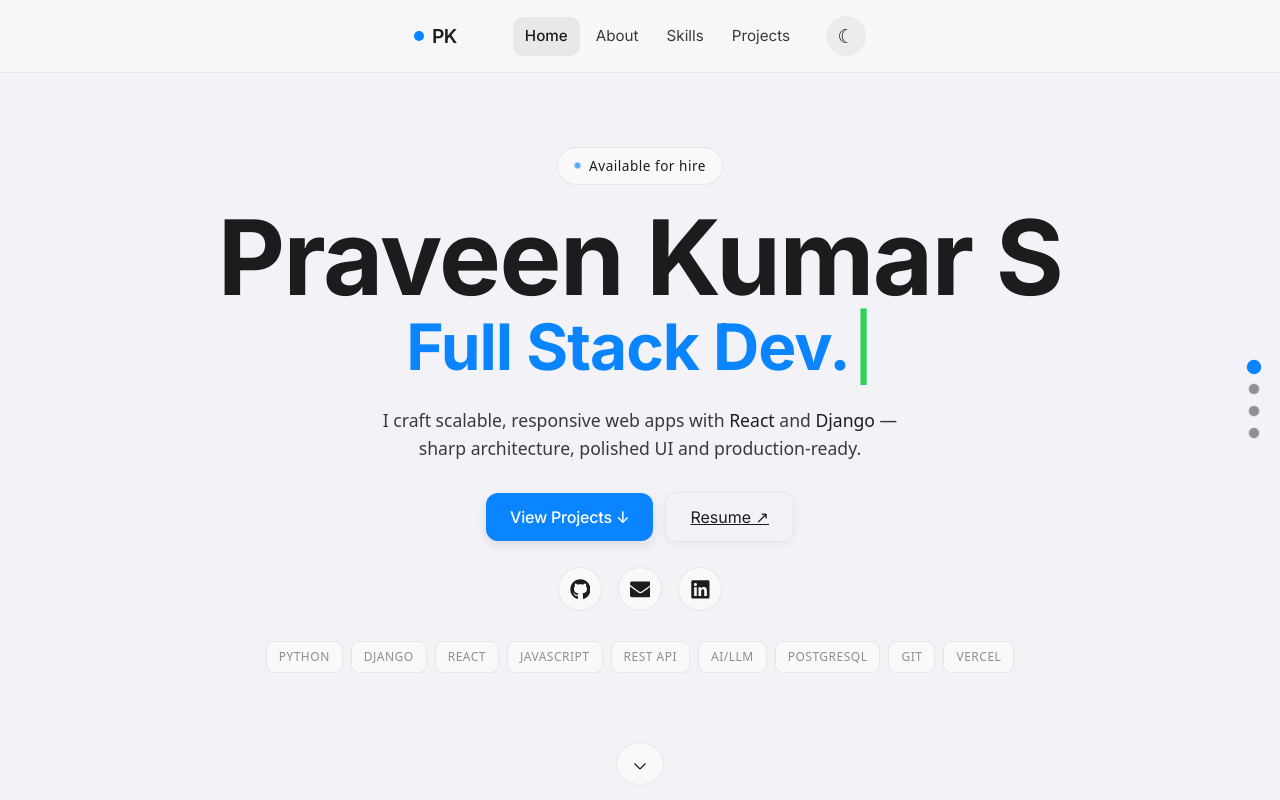
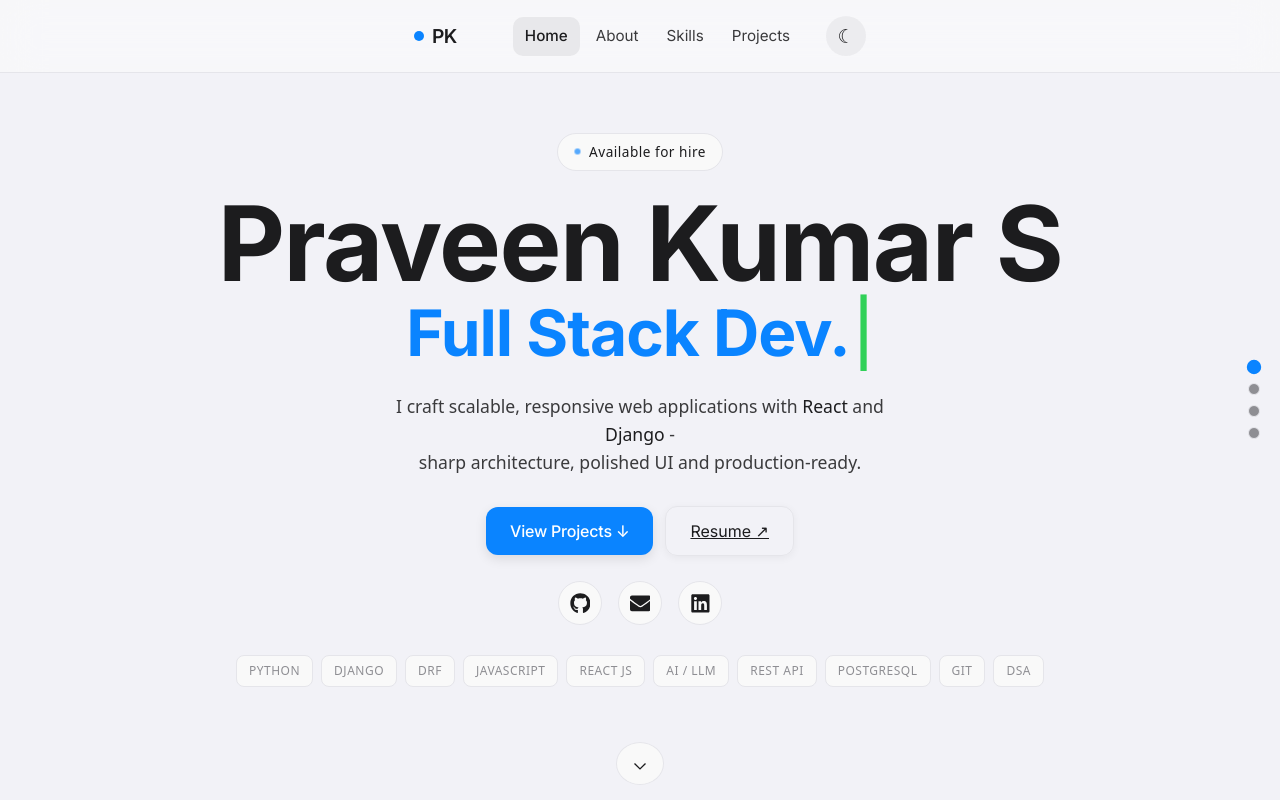
Before and after one commit to PraveenSankar03/Portfolio, a React (Create React App) app: page / in a window 1280 px wide. Built offline with nearby package versions, Linux system fonts and the light colour scheme.

Commit message:
minor changes

```diff
--- a/src/App.js
+++ b/src/App.js
@@ -17,7 +17,7 @@ const PROJECTS = [
     label: "AI · LLM",
     title: "Privacy First Local LLM Orchestration Engine",
     subtitle: "Fully offline. Zero cost. Complete privacy.",
-    desc: "Architected a fully offline AI engine powered by a local LLM (Qwen 4B via Ollama). Reduced API cost to absolute zero and maximized user data privacy with complete autonomy — no cloud, no telemetry. Built a ChatGPT-style React UI with persistent session memory and real-time chat. Eliminated third-party orchestration overhead by building a custom Django REST layer for message routing, session state, and LLM inference.",
+    desc: "Architected a fully offline AI engine powered by a local LLM (Qwen 4B via Ollama). Reduced API cost to absolute zero and maximized user data privacy with complete autonomy - no cloud, no telemetry. Built a ChatGPT-style React UI with persistent session memory and real-time chat. Eliminated third-party orchestration overhead by building a custom Django REST layer for message routing, session state, and LLM inference.",
     tech: ["Ollama", "Django", "React", "CSS3"],
     github: "https://github.com/PraveenSankar03/local-llm-assistant",
     accent: "#007AFF",
@@ -40,7 +40,7 @@ const PROJECTS = [
     label: "AI · DEVELOPER TOOL",
     title: "AI Powered Coding Intelligence Studio",
     subtitle: "Write. Explain. Fix. Powered by Gemini.",
-    desc: "Built a tri-mode code intelligence engine — GENERATE creates code from a natural language prompt, EXPLAIN dissects logic line by line, and DEBUG pinpoints bugs and surfaces fixes — all via Gemini 2.5 Flash and a Django REST backend in under 5 seconds. Designed the React frontend for zero page reloads and instant mode switching. Validated prompt stability across Python, JavaScript, C++, Java, and PHP.",
+    desc: "Built a tri-mode code intelligence engine - GENERATE creates code from a natural language prompt, EXPLAIN dissects logic line by line, and DEBUG pinpoints bugs and surfaces fixes. Everything via Gemini 2.5 Flash and a Django REST backend in under 5 seconds. Designed the React frontend for zero page reloads and instant mode switching. Validated prompt stability across Python, JavaScript, C++, Java, and PHP.",
     tech: ["Django", "Python", "React", "Gemini API"],
     github: "https://github.com/PraveenSankar03/AI-code-explainer-debugger",
     accent: "#34C759",
@@ -63,7 +63,7 @@ const PROJECTS = [
     label: "DJANGO · FULL STACK",
     title: "Full Stack Social Microblogging Platform",
     subtitle: "Post. Follow. Connect.",
-    desc: "Engineered a full-stack microblogging platform with Django-allauth handling registration, login, and session lifecycle — keeping the entire auth flow under framework-native control. Modeled normalized database schemas with ownership-based access control, enabling post creation, follow/unfollow, and ensuring only post authors can edit or delete their own content.",
+    desc: "Engineered a full-stack microblogging platform with Django-allauth handling registration, login, and session lifecycle - keeping the entire auth flow under framework-native control. Modeled normalized database schemas with ownership-based access control, enabling post creation, follow/unfollow, and ensuring only post authors can edit or delete their own content.",
     tech: ["Django", "Python", "JavaScript", "SQLite"],
     github: "https://github.com/PraveenSankar03/django-social-media",
     accent: "#FF9500",
@@ -110,7 +110,7 @@ const PROJECTS = [
     label: "REACT · CHAINED APIs",
     title: "Location Based Weather Dashboard",
     subtitle: "City in. Weather out. Two APIs, one flow.",
-    desc: "Implemented smart chained API calls — a Geocoding API first translates a city name into coordinates, which then feeds the Open-Meteo weather API for real-time forecast data. Built full error handling for invalid cities, network failures, and empty states. Deployed live on Vercel.",
+    desc: "Implemented smart chained API calls - a Geocoding API first translates a city name into coordinates, which then feeds the Open-Meteo weather API for real-time forecast data. Built full error handling for invalid cities, network failures, and empty states. Deployed live on Vercel.",
     tech: ["React", "JavaScript", "Open-Meteo", "CSS3"],
     github: "https://github.com/PraveenSankar03/weather-fetcher-using-react",
     live: "https://weather-fetcher-using-react.vercel.app/",
@@ -516,8 +516,8 @@ function Home({ scrollTo }) {
           animate={{ opacity: 1, y: 0 }}
           transition={{ delay: 0.55, duration: 0.8 }}
         >
-          I craft scalable, responsive web apps with <strong>React</strong> and{" "}
-          <strong>Django</strong> —<br />
+          I craft scalable, responsive web applications with <strong>React</strong> and{" "}
+          <strong>Django</strong> -<br />
           sharp architecture, polished UI and production-ready.
         </motion.p>
 
@@ -549,7 +549,7 @@ function Home({ scrollTo }) {
           >
             <FaGithub />
           </a>
-          <a href="mailto:praveensankar3333@gmail.com" className="soc-icon">
+          <a href="https://mail.google.com/mail/?view=cm&fs=1&to=praveensankar3333@gmail.com" target="blank" className="soc-icon">
             <FaEnvelope />
           </a>
           <a
@@ -571,13 +571,14 @@ function Home({ scrollTo }) {
           {[
             "Python",
             "Django",
-            "React",
+            "DRF",
             "JavaScript",
+            "React JS",
+            "AI / LLM",
             "REST API",
-            "AI/LLM",
             "PostgreSQL",
             "Git",
-            "Vercel",
+            "DSA"
           ].map((t, i) => (
             <span key={i} className="htag">
               {t}
```
